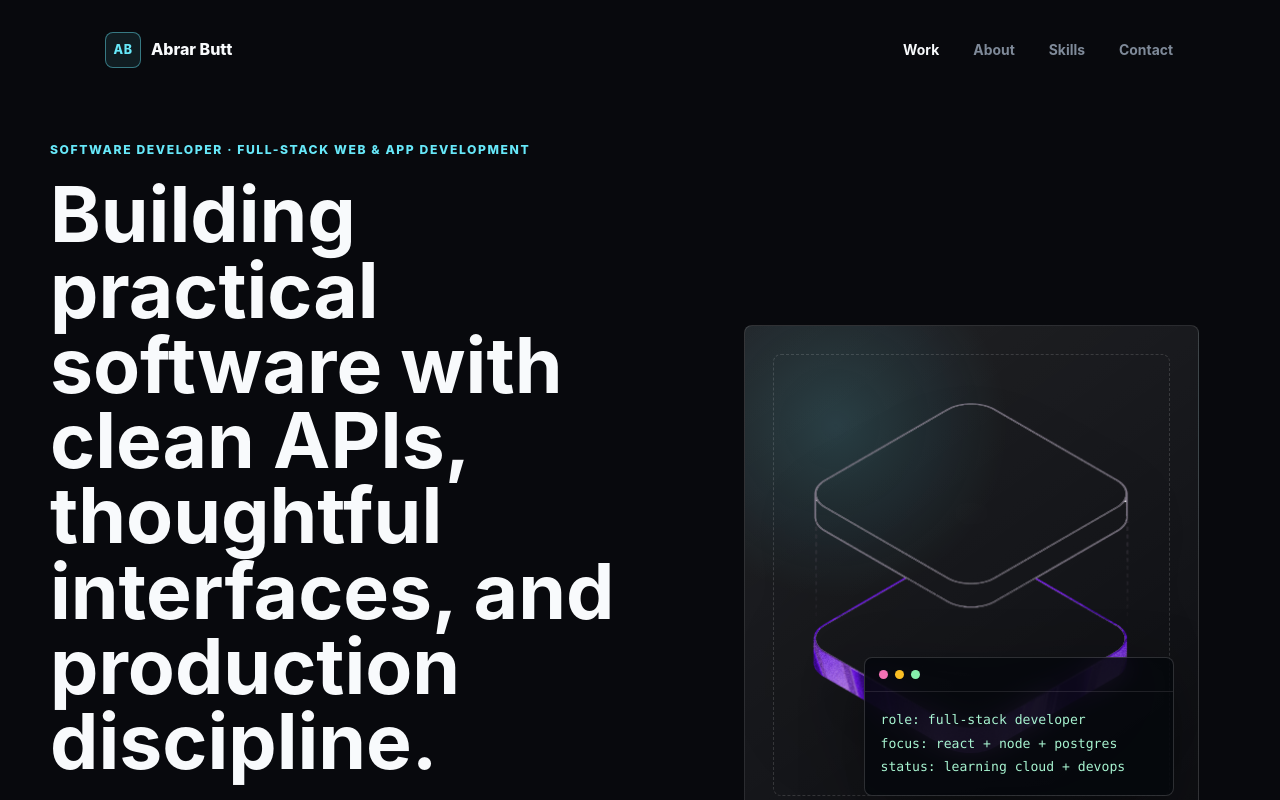
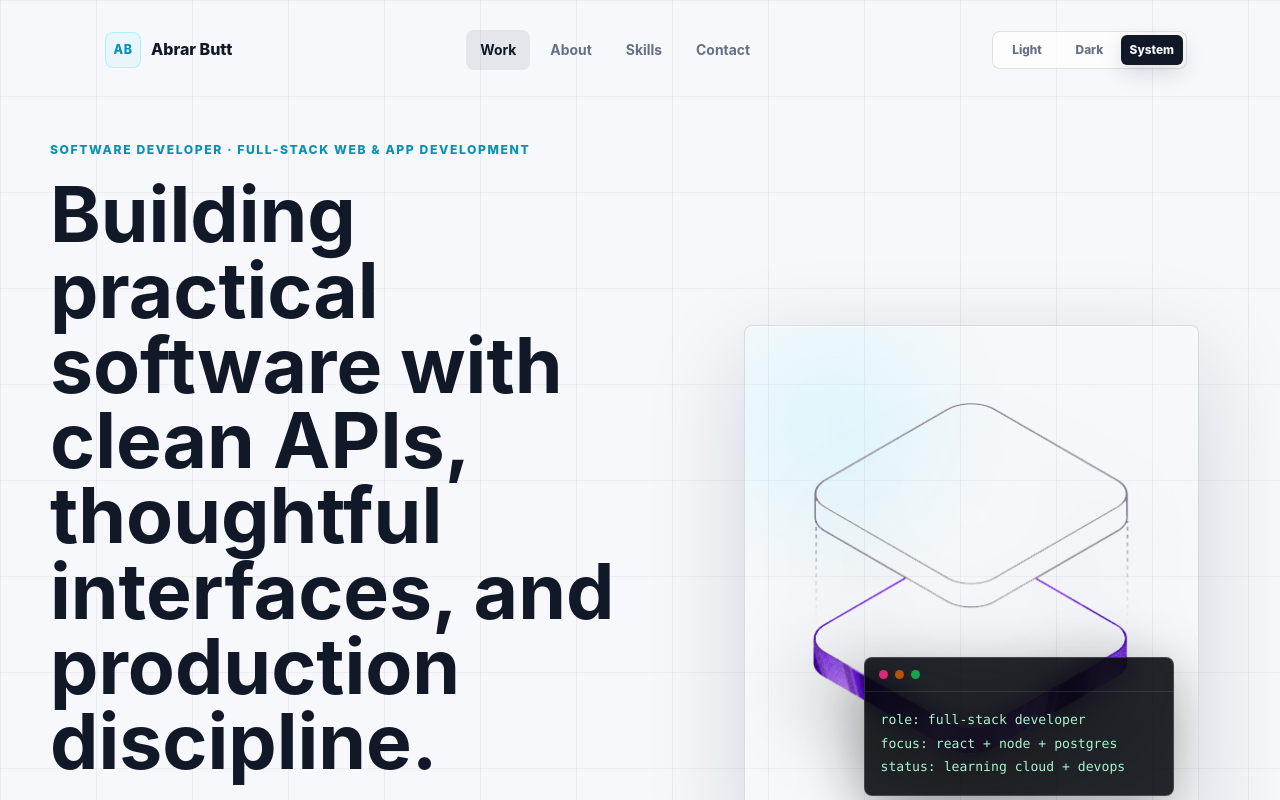
Before and after one commit to Abrarbut/portfolio, a React app: page / in a window 1280 px wide. Shown: the top 800 px of the page. Built offline with nearby package versions, Linux system fonts and the light colour scheme; the HTML template or start-up script is replaced by a standard one.

Commit message:
modified with theme

```diff
--- a/src/App.jsx
+++ b/src/App.jsx
@@ -1,6 +1,14 @@
-import { useEffect, useMemo, useState } from "react";
+import { useEffect, useLayoutEffect, useMemo, useState } from "react";
 import heroImage from "./assets/hero.png";
 import "./App.css";
+
+const THEME_STORAGE_KEY = "portfolio-theme";
+
+const THEME_OPTIONS = [
+  { label: "Light", value: "light" },
+  { label: "Dark", value: "dark" },
+  { label: "System", value: "system" },
+];
 
 const NAV_LINKS = [
   { label: "Work", id: "work" },
@@ -139,6 +147,44 @@ function useActiveSection(ids) {
   return active;
 }
 
+function getStoredThemeSetting() {
+  if (typeof window === "undefined") return "system";
+
+  const storedTheme = window.localStorage.getItem(THEME_STORAGE_KEY);
+  return THEME_OPTIONS.some((option) => option.value === storedTheme) ? storedTheme : "system";
+}
+
+function getSystemTheme() {
+  if (typeof window === "undefined") return "dark";
+  return window.matchMedia("(prefers-color-scheme: light)").matches ? "light" : "dark";
+}
+
+function useThemePreference() {
+  const [themeSetting, setThemeSetting] = useState(getStoredThemeSetting);
+  const [systemTheme, setSystemTheme] = useState(getSystemTheme);
+  const effectiveTheme = themeSetting === "system" ? systemTheme : themeSetting;
+
+  useEffect(() => {
+    const mediaQuery = window.matchMedia("(prefers-color-scheme: light)");
+    const handleChange = () => setSystemTheme(mediaQuery.matches ? "light" : "dark");
+
+    handleChange();
+    mediaQuery.addEventListener("change", handleChange);
+    return () => mediaQuery.removeEventListener("change", handleChange);
+  }, []);
+
+  useLayoutEffect(() => {
+    document.documentElement.dataset.theme = effectiveTheme;
+    document.documentElement.style.colorScheme = effectiveTheme;
+  }, [effectiveTheme]);
+
+  useEffect(() => {
+    window.localStorage.setItem(THEME_STORAGE_KEY, themeSetting);
+  }, [themeSetting]);
+
+  return { effectiveTheme, setThemeSetting, themeSetting };
+}
+
 function ProjectCard({ project, index }) {
   return (
     <article className={`project-card project-card--${project.accent}`}>
@@ -161,6 +207,7 @@ function ProjectCard({ project, index }) {
 export default function App() {
   const sectionIds = useMemo(() => NAV_LINKS.map((link) => link.id), []);
   const activeSection = useActiveSection(sectionIds);
+  const { effectiveTheme, setThemeSetting, themeSetting } = useThemePreference();
   const [menuOpen, setMenuOpen] = useState(false);
   const [scrolled, setScrolled] = useState(false);
 
@@ -196,6 +243,20 @@ export default function App() {
             </button>
           ))}
         </nav>
+
+        <div className="theme-setting" role="group" aria-label={`Theme setting. Current theme is ${effectiveTheme}.`}>
+          {THEME_OPTIONS.map((option) => (
+            <button
+              className={themeSetting === option.value ? "is-selected" : ""}
+              key={option.value}
+              type="button"
+              aria-pressed={themeSetting === option.value}
+              onClick={() => setThemeSetting(option.value)}
+            >
+              {option.label}
+            </button>
+          ))}
+        </div>
 
         <button
           className="menu-toggle"
--- a/src/index.css
+++ b/src/index.css
@@ -6,6 +6,19 @@
   --text-soft: #98a2b3;
   --line: rgba(255, 255, 255, 0.12);
   --line-strong: rgba(255, 255, 255, 0.24);
+  --grid-line: rgba(255, 255, 255, 0.035);
+  --grid-line-strong: rgba(255, 255, 255, 0.045);
+  --surface: rgba(8, 9, 13, 0.78);
+  --surface-soft: rgba(255, 255, 255, 0.045);
+  --surface-muted: rgba(255, 255, 255, 0.035);
+  --surface-hover: rgba(255, 255, 255, 0.06);
+  --control-bg: rgba(255, 255, 255, 0.06);
+  --control-hover: rgba(255, 255, 255, 0.075);
+  --nav-bg: rgba(8, 9, 13, 0.84);
+  --nav-menu-bg: rgba(8, 9, 13, 0.96);
+  --shadow-strong: rgba(0, 0, 0, 0.35);
+  --shadow-nav: rgba(0, 0, 0, 0.32);
+  --inset-highlight: rgba(255, 255, 255, 0.055);
   --cyan: #67e8f9;
   --green: #86efac;
   --amber: #fbbf24;
@@ -19,6 +32,33 @@
   text-rendering: optimizeLegibility;
   -webkit-font-smoothing: antialiased;
   -moz-osx-font-smoothing: grayscale;
+}
+
+:root[data-theme="light"] {
+  --bg: #f6f8fb;
+  --text-strong: #111827;
+  --text: #3f4a5a;
+  --text-muted: #667085;
+  --text-soft: #566273;
+  --line: rgba(17, 24, 39, 0.13);
+  --line-strong: rgba(17, 24, 39, 0.24);
+  --grid-line: rgba(15, 23, 42, 0.04);
+  --grid-line-strong: rgba(15, 23, 42, 0.055);
+  --surface: rgba(255, 255, 255, 0.84);
+  --surface-soft: rgba(255, 255, 255, 0.72);
+  --surface-muted: rgba(226, 232, 240, 0.52);
+  --surface-hover: rgba(255, 255, 255, 0.94);
+  --control-bg: rgba(255, 255, 255, 0.72);
+  --control-hover: rgba(15, 23, 42, 0.075);
+  --nav-bg: rgba(255, 255, 255, 0.82);
+  --nav-menu-bg: rgba(255, 255, 255, 0.96);
+  --shadow-strong: rgba(15, 23, 42, 0.16);
+  --shadow-nav: rgba(15, 23, 42, 0.14);
+  --inset-highlight: rgba(255, 255, 255, 0.72);
+  --cyan: #0891b2;
+  --green: #16a34a;
+  --amber: #b45309;
+  --pink: #db2777;
 }
 
 * {
```
